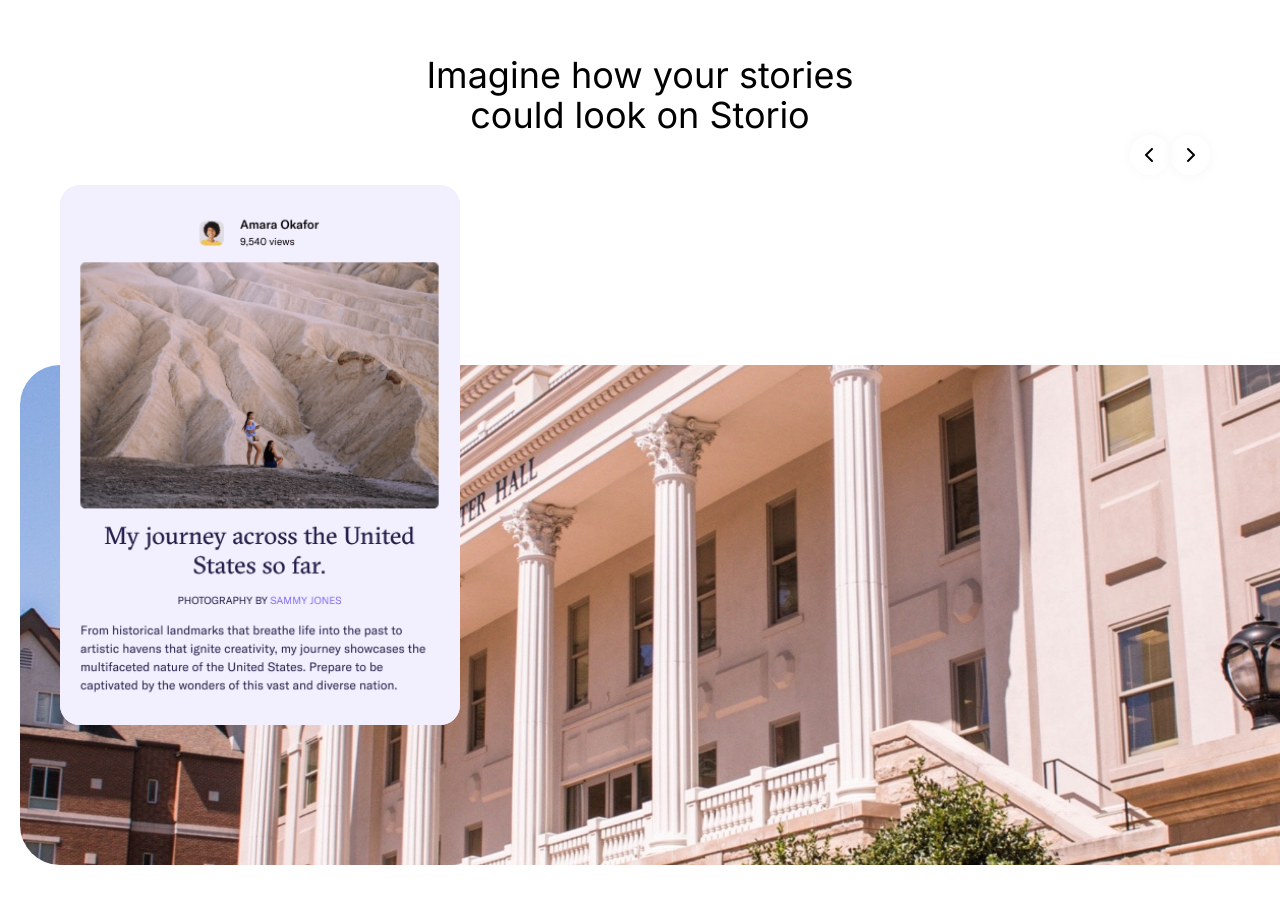
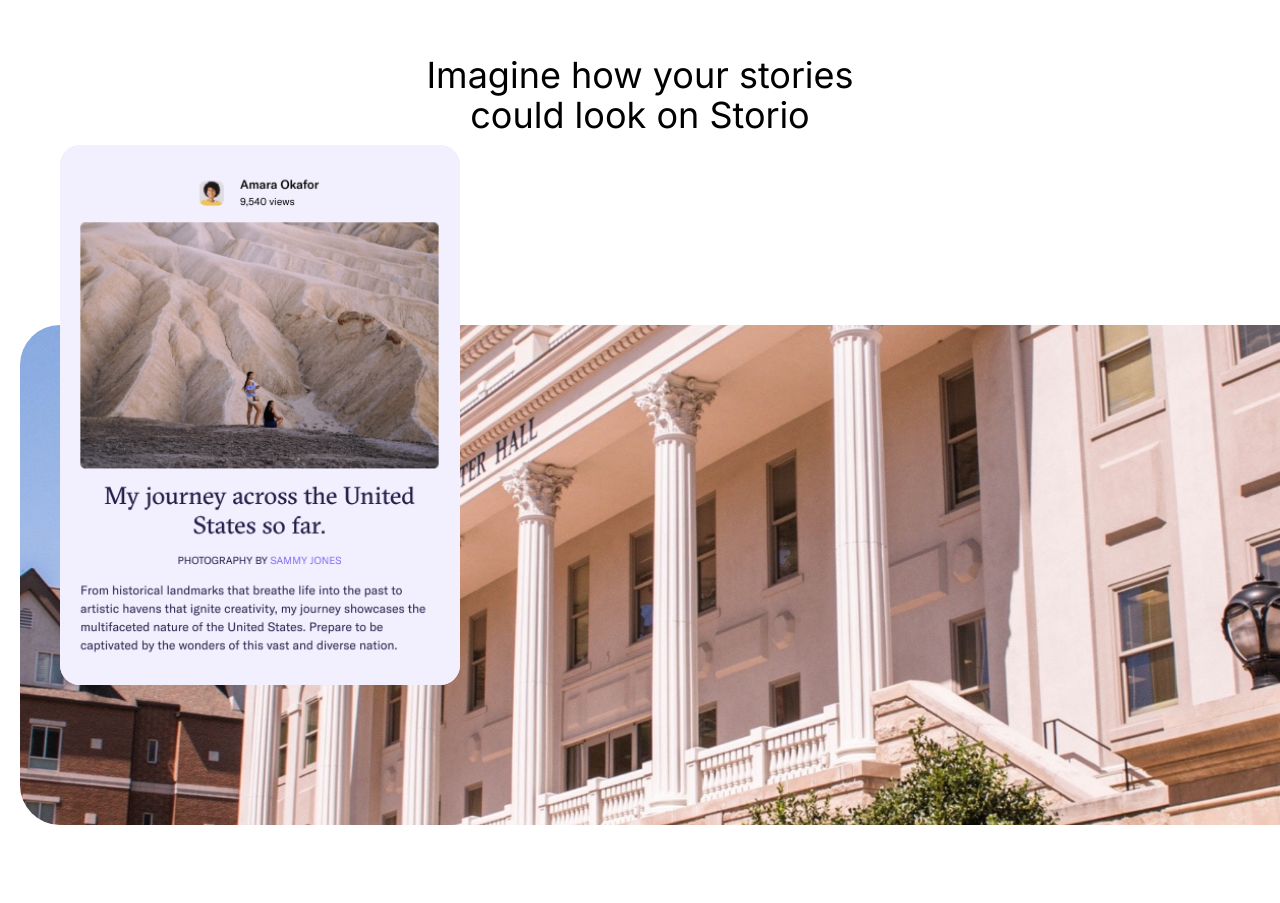
Before and after one commit to dajawhite/Of-Age, a Next.js app in the folder of-age-app/: page / in a window 1280 px wide. Shown: the part 5800-6703 px from the top of the page. Built offline with nearby package versions, Linux system fonts and the light colour scheme.

Commit message:
sticky image scroll started

```diff
--- /dev/null
+++ b/of-age-app/src/components/ImageScroll.tsx
@@ -0,0 +1,64 @@
+import React, { useEffect, useState, useRef } from 'react';
+
+const ImagesComponent = () => {
+  const [currentImage, setCurrentImage] = useState(0);
+
+  const imageRefs = useRef<React.RefObject<HTMLDivElement>[]>([]);
+  imageRefs.current = [
+    React.createRef(),
+    React.createRef(),
+    React.createRef(),
+    //... add as many refs as you have images
+  ];
+
+  const images = [
+    'path/to/image1.jpg',
+    'path/to/image2.jpg',
+    'path/to/image3.jpg',
+    //... add as many images as you want
+  ];
+
+  useEffect(() => {
+    const observer = new IntersectionObserver(
+      (entries) => {
+        entries.forEach((entry, index) => {
+          if (entry.isIntersecting) {
+            setCurrentImage(index);
+          }
+        });
+      },
+      { threshold: 1 }
+    );
+
+    imageRefs.current.forEach((ref, index) => {
+      observer.observe(ref.current);
+    });
+
+    return () => {
+      imageRefs.current.forEach((ref, index) => {
+        observer.unobserve(ref.current);
+      });
+    };
+  }, []);
+
+  return (
+    <div>
+      <div style={{ position: 'fixed', top: '50%', left: '50%' }}>
+        <img src={images[currentImage]} alt={`image ${currentImage}`} />
+      </div>
+      <div>
+        {images.map((_, index) => (
+          <div
+            ref={imageRefs.current[index]}
+            key={index}
+            style={{ height: '100vh', background: 'lightgrey', marginBottom: '10px' }}
+          >
+            Scroll here
+          </div>
+        ))}
+      </div>
+    </div>
+  );
+};
+
+export default ImagesComponent;
--- a/of-age-app/src/components/Slide2.tsx
+++ b/of-age-app/src/components/Slide2.tsx
@@ -40,33 +40,6 @@ function Slide2(){
 
     return (
         <>
-            {/*showcase parts*/}
-            <div className='flex flex-row arrows-2 justify-end'>
-            {/*left arrow*/}
-            <div className="">
-                <div id="advancer-left" ref={leftArrowRef} className="collections-nav-button collections-nav-button--left">
-                    <div className="collections-arrow-icon"><svg width="8" height="14" viewBox="0 0 8 14"
-                            fill="none" xmlns="http://www.w3.org/2000/svg">
-                            <path
-                                d="M0.292893 13.7071C-0.0976311 13.3166 -0.0976311 12.6834 0.292893 12.2929L5.58579 7L0.292893 1.70711C-0.0976309 1.31658 -0.0976309 0.683417 0.292893 0.292893C0.683418 -0.0976314 1.31658 -0.0976314 1.70711 0.292893L7.70711 6.29289C8.09763 6.68342 8.09763 7.31658 7.70711 7.70711L1.70711 13.7071C1.31658 14.0976 0.683418 14.0976 0.292893 13.7071Z"
-                                fill="currentColor" />
-                        </svg>
-                    </div>
-                </div>
-            </div>
-            {/*right arrow*/}
-            <div className="">
-              <div id="advancer-right" ref={rightArrowRef} className="collections-nav-button">
-                  <div className="collections-arrow-icon"><svg width="8" height="14" viewBox="0 0 8 14"
-                          fill="none" xmlns="http://www.w3.org/2000/svg">
-                          <path
-                              d="M0.292893 13.7071C-0.0976311 13.3166 -0.0976311 12.6834 0.292893 12.2929L5.58579 7L0.292893 1.70711C-0.0976309 1.31658 -0.0976309 0.683417 0.292893 0.292893C0.683418 -0.0976314 1.31658 -0.0976314 1.70711 0.292893L7.70711 6.29289C8.09763 6.68342 8.09763 7.31658 7.70711 7.70711L1.70711 13.7071C1.31658 14.0976 0.683418 14.0976 0.292893 13.7071Z"
-                              fill="currentColor" />
-                      </svg>
-                  </div>
-              </div>
-            </div>
-            </div>
             {/*workbooks*/}
             <div id="pnProductNav" ref={pnProductNavRef} className="" data-overflowing="none">
                 {/* #1 */}
@@ -121,13 +94,6 @@ function Slide2(){
                         </div>
                     </div>
                 </div>
-
-
-
-
-
-
-
             </div>
 
           </>
```
